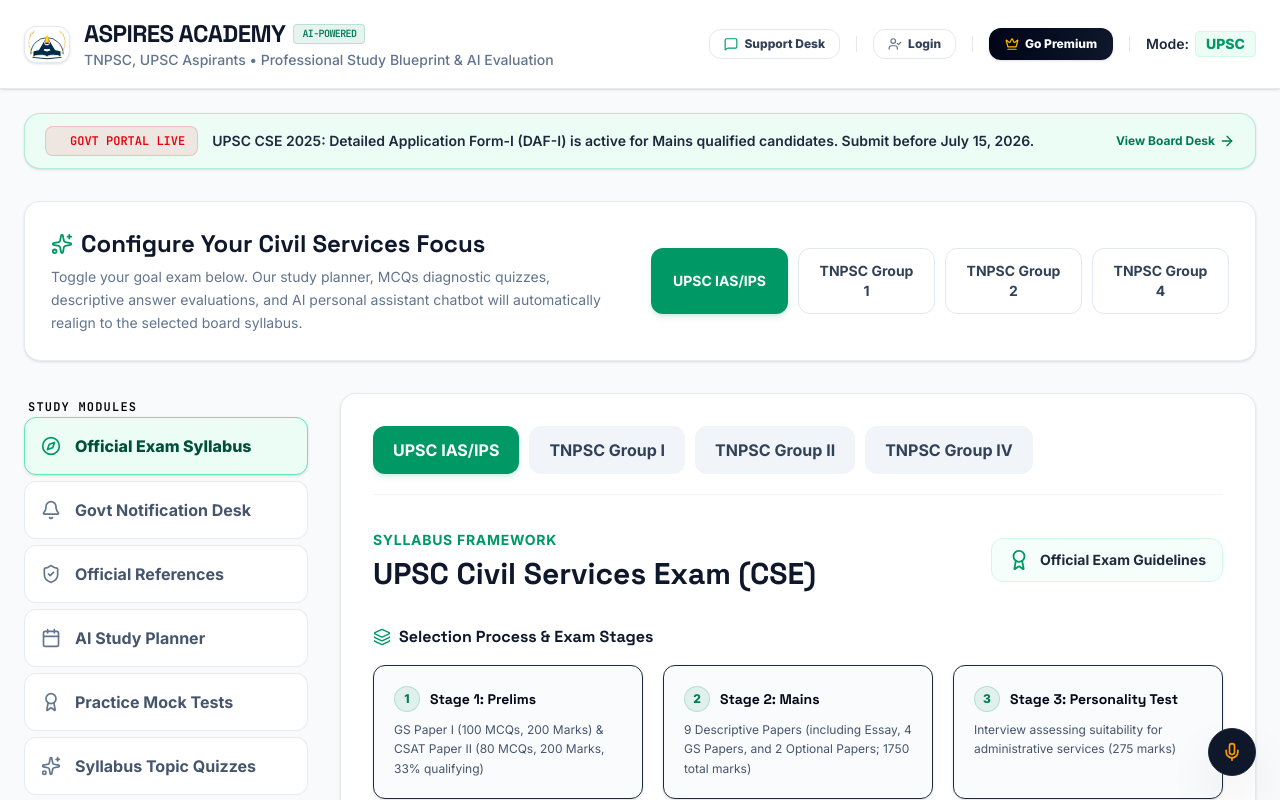
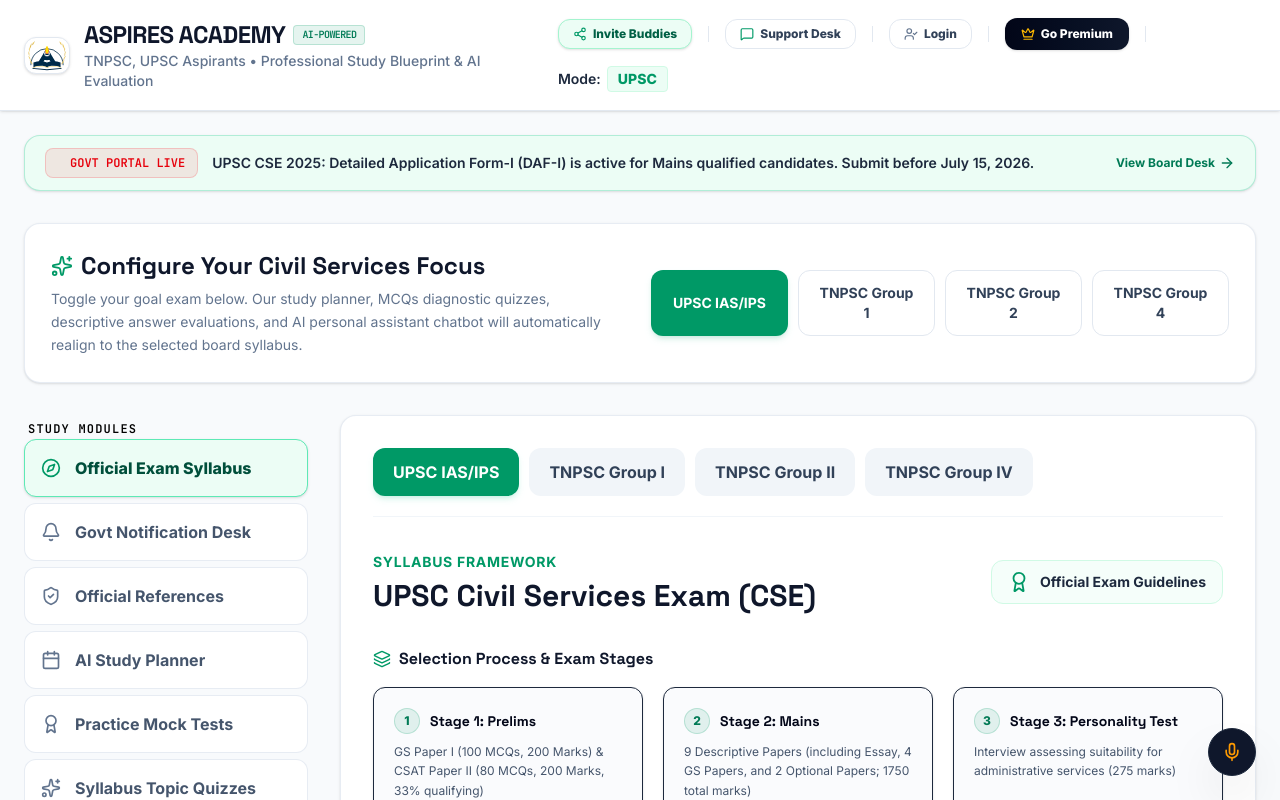
Before and after one commit to udayamoorthy-ux/AspiresAcademy, a React (Vite) app: page / in a window 1280 px wide. Shown: the top 800 px of the page. Built offline with nearby package versions, Linux system fonts and the light colour scheme.

Commit message:
feat(ui): add invite buddies button to header
Introduce a quick-access button in the header to scroll to and highlight the share card, enabling users to easily invite peers to the platform.

```diff
--- a/src/App.tsx
+++ b/src/App.tsx
@@ -80,6 +80,7 @@
   const [isAuthModalOpen, setIsAuthModalOpen] = useState(false);
   const [isContactModalOpen, setIsContactModalOpen] = useState(false);
   const [copiedLink, setCopiedLink] = useState(false);
+  const [highlightShareCard, setHighlightShareCard] = useState(false);
   const [userEmail, setUserEmail] = useState<string>(() => {
     return localStorage.getItem('aspires_logged_in_email') || '';
   });
@@ -214,6 +215,25 @@
 
           {/* Quick Info Bar & Premium Controls */}
           <div className="flex items-center gap-4 flex-wrap" id="header-quick-info">
+            <button
+              onClick={() => {
+                // Scroll to share card
+                const el = document.getElementById('share-card');
+                if (el) {
+                  el.scrollIntoView({ behavior: 'smooth', block: 'center' });
+                  setHighlightShareCard(true);
+                  setTimeout(() => setHighlightShareCard(false), 2500);
+                }
+              }}
+              className="bg-emerald-50 hover:bg-emerald-100 border border-emerald-200 text-emerald-800 font-extrabold text-xs px-3.5 py-1.5 rounded-xl flex items-center gap-1.5 transition-all shadow-sm cursor-pointer active:scale-95"
+              id="header-share-btn"
+            >
+              <Share2 className="h-3.5 w-3.5 text-emerald-600 animate-pulse" />
+              <span>Invite Buddies</span>
+            </button>
+
+            <span className="h-4 w-px bg-slate-200 hidden sm:inline" />
+
             <button
               onClick={() => setIsContactModalOpen(true)}
               className="border border-slate-200 hover:bg-slate-50 text-slate-700 font-extrabold text-xs px-3.5 py-1.5 rounded-xl flex items-center gap-1.5 transition-colors cursor-pointer"
@@ -432,7 +452,14 @@
             </div>
 
             {/* Viral Growth & Share Widget */}
-            <div className="bg-gradient-to-br from-emerald-600/5 to-teal-600/5 border border-emerald-500/20 p-5 rounded-2xl space-y-4 shadow-sm" id="share-card">
+            <div
+              className={`bg-gradient-to-br from-emerald-600/5 to-teal-600/5 border p-5 rounded-2xl space-y-4 shadow-sm transition-all duration-500 ${
+                highlightShareCard
+                  ? 'ring-4 ring-amber-400 border-amber-400 scale-[1.03] shadow-md animate-pulse'
+                  : 'border-emerald-500/20'
+              }`}
+              id="share-card"
+            >
               <div className="space-y-1">
                 <span className="text-[9px] uppercase tracking-widest text-emerald-700 font-bold font-mono">Spread the Word 📢</span>
                 <h4 className="font-extrabold text-sm text-slate-900 flex items-center gap-1.5 font-display">
```
